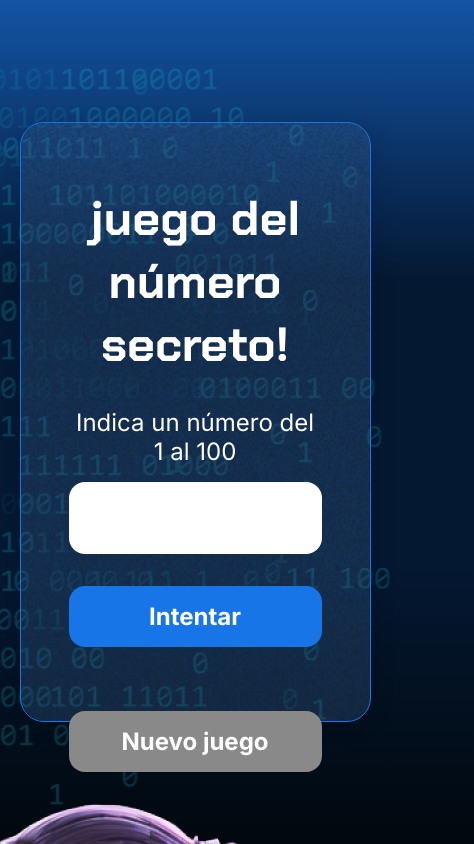
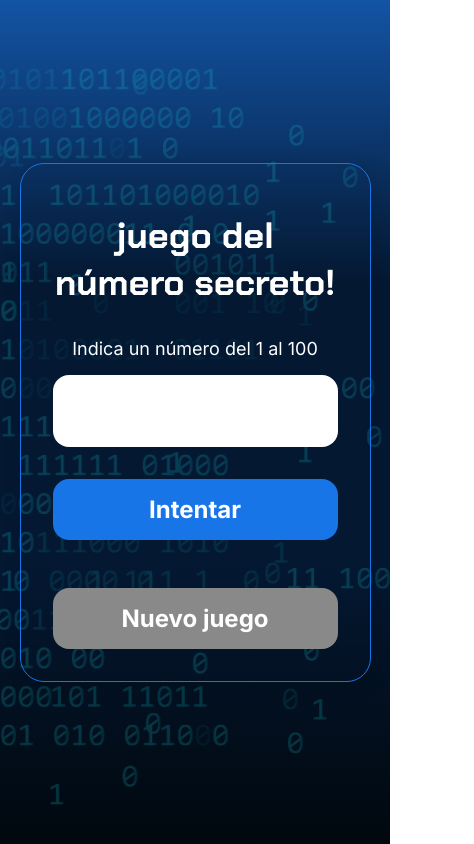
Before and after one commit to GiovanniAlca/juego-secreto, a plain HTML site: page index.html in a window 390 px wide. Shown: the top 844 px of the page, 474 px wide, since content can reach past the window. Drawn offline with Linux system fonts and the light colour scheme.

Commit message:
Update style.css

```diff
--- a/style.css
+++ b/style.css
@@ -151,3 +151,35 @@ button {
         text-align: left;
     }
 }
+
+@media (max-width: 767px) {
+    .container__imagen-persona {
+        display: none;
+    }
+
+    .container {
+        height: auto;
+        max-height: none;
+        background-image: none;
+    }
+
+    .container__contenido {
+        flex-direction: column;
+    }
+
+    .container__informaciones {
+        padding: 1rem;
+    }
+
+    .container__botones {
+        gap: 1em;
+    }
+
+    h1 {
+        font-size: 36px;
+    }
+
+    .texto__parrafo {
+        font-size: 18px;
+    }
+}
```
